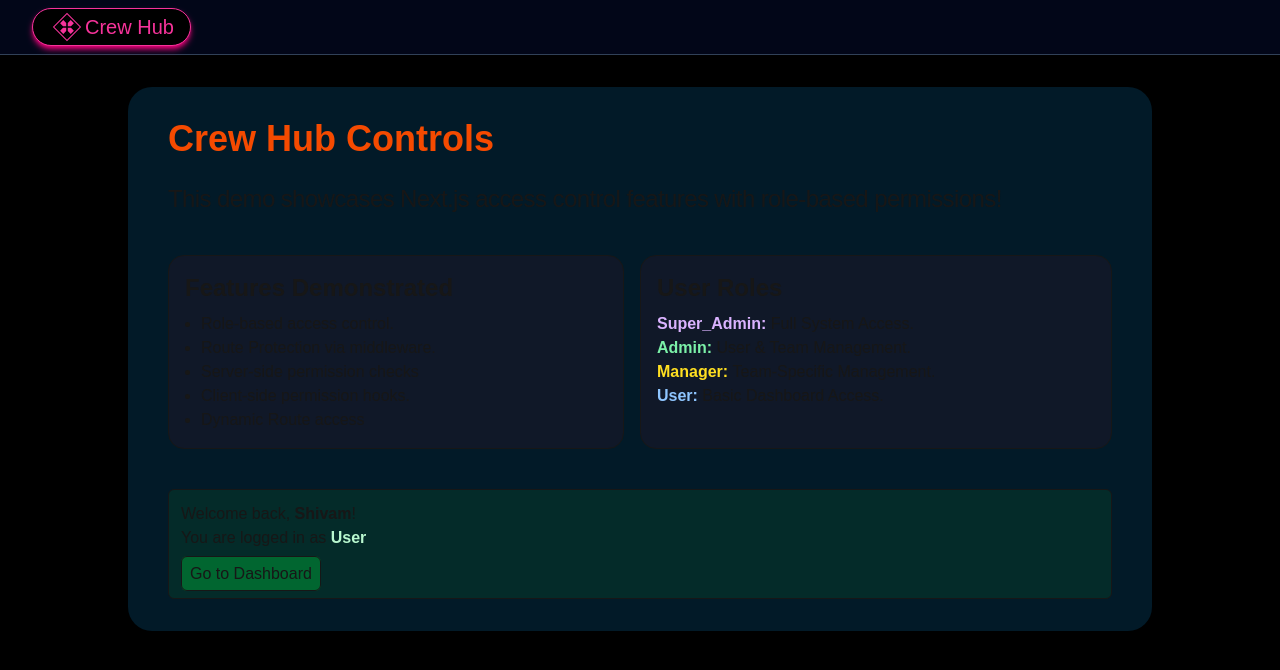
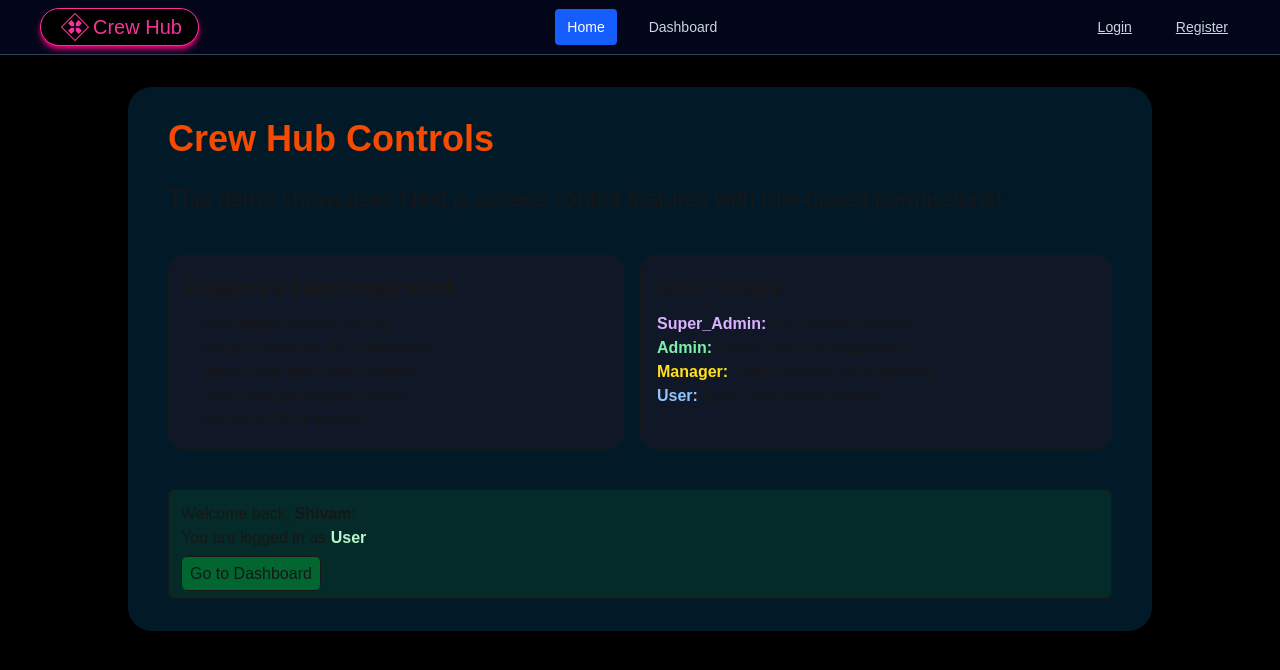
Before and after one commit to shivamgupta951/Crew-Hub, a Next.js app: page / in a window 1280 px wide. Shown: the top 670 px of the page. Built offline with nearby package versions, Linux system fonts and the light colour scheme.

Commit message:
created header for home page!

```diff
--- a/src/app/components/layout/Header.tsx
+++ b/src/app/components/layout/Header.tsx
@@ -1,5 +1,6 @@
-"use client"
+"use client";
 import { User } from "@/app/types";
+import Link from "next/link";
 import { usePathname } from "next/navigation";
 import React from "react";
 import { MdGamepad } from "react-icons/md";
@@ -14,9 +15,62 @@ const Header = ({ user }: HeaderProps) => {
     { name: "Home", href: "/", show: true },
     { name: "Dashboard", href: "/dashboard", show: true },
   ].filter((item) => item.show);
+  const getNavItemClass = (href: string) => {
+    let isActive = false;
+    if (href === "/") {
+      isActive = pathName === "/";
+    } else if (href === "/dashboard") {
+      isActive = pathName.startsWith(href);
+    }
+    return `px-3 py-2 rounded text-sm font-medium transition-colors ${isActive ? "bg-blue-600 text-white" : "text-slate-300 hover:bg-slate-800 hover:text-white"}`;
+  };
   return (
-    <header className=" bg-slate-950 border-b flex justify-start px-8 items-center border-slate-700 min-h-8">
-      <div className="flex justify-center items-center border rounded-3xl my-2 text-xl py-1 px-4 bg-black text-pink-500 shadow-md shadow-pink-600"><MdGamepad className="mx-2 rotate-45 border"/> Crew Hub</div>
+    <header className=" bg-slate-950 border-b flex justify-between px-10 items-center border-slate-700 min-h-8">
+      {/* logo */}
+      <div className="flex justify-center items-center border rounded-3xl my-2 text-xl py-1 px-4 bg-black text-pink-500 shadow-md shadow-pink-600">
+        <MdGamepad className="mx-2 rotate-45 border" /> Crew Hub
+      </div>
+      {/* Navigation */}
+      <div className="flex items-center space-x-5">
+        {navigation.map((item) => (
+          <Link
+            href={item.href}
+            key={item.name}
+            className={getNavItemClass(item.href)}
+          >
+            {item.name}
+          </Link>
+        ))}
+      </div>
+      {/* Auth Navigation */}
+      {user ? (
+        <div className="flex items-center space-x-5">
+          <div className="px-3 py-2 rounded text-sm font-medium transition-colors text-slate-300 hover:bg-slate-800 hover:text-white cursor-pointer underline">
+            Shivam ~ User
+          </div>
+          <div
+            // onClick={}
+            className="px-3 py-2 rounded text-sm font-medium transition-colors text-slate-300 hover:bg-slate-800 hover:text-white cursor-pointer underline"
+          >
+            logout
+          </div>
+        </div>
+      ) : (
+        <div className="flex items-center space-x-5">
+          <Link
+            href="/login"
+            className="px-3 py-2 rounded text-sm font-medium transition-colors text-slate-300 hover:bg-slate-800 hover:text-white cursor-pointer underline"
+          >
+            Login
+          </Link>
+          <Link
+            href="/register"
+            className="px-3 py-2 rounded text-sm font-medium transition-colors text-slate-300 hover:bg-slate-800 hover:text-white cursor-pointer underline"
+          >
+            Register
+          </Link>
+        </div>
+      )}
     </header>
   );
 };
```
